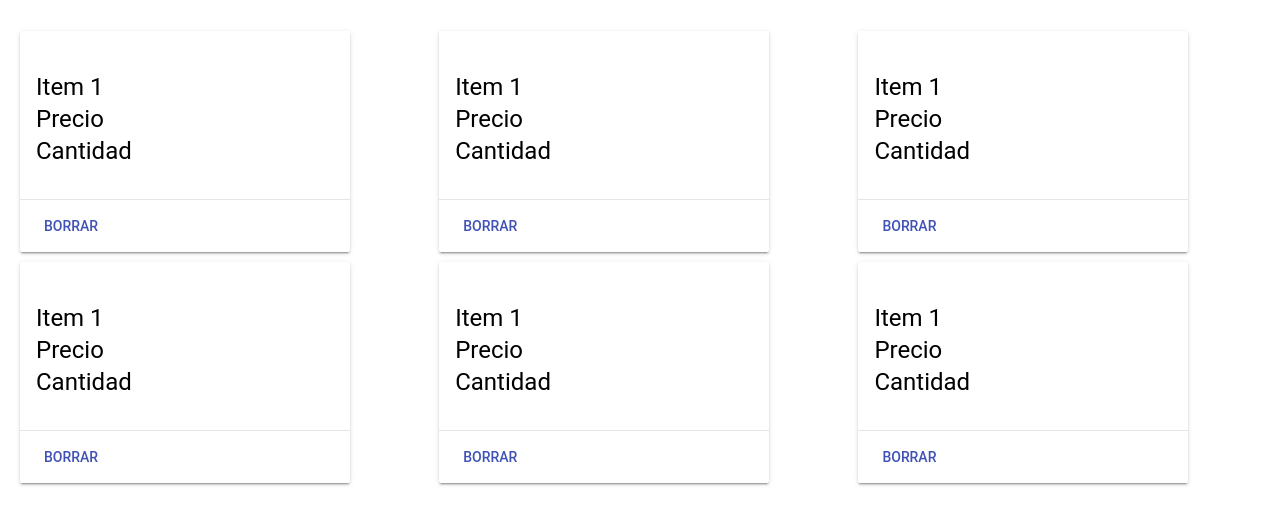
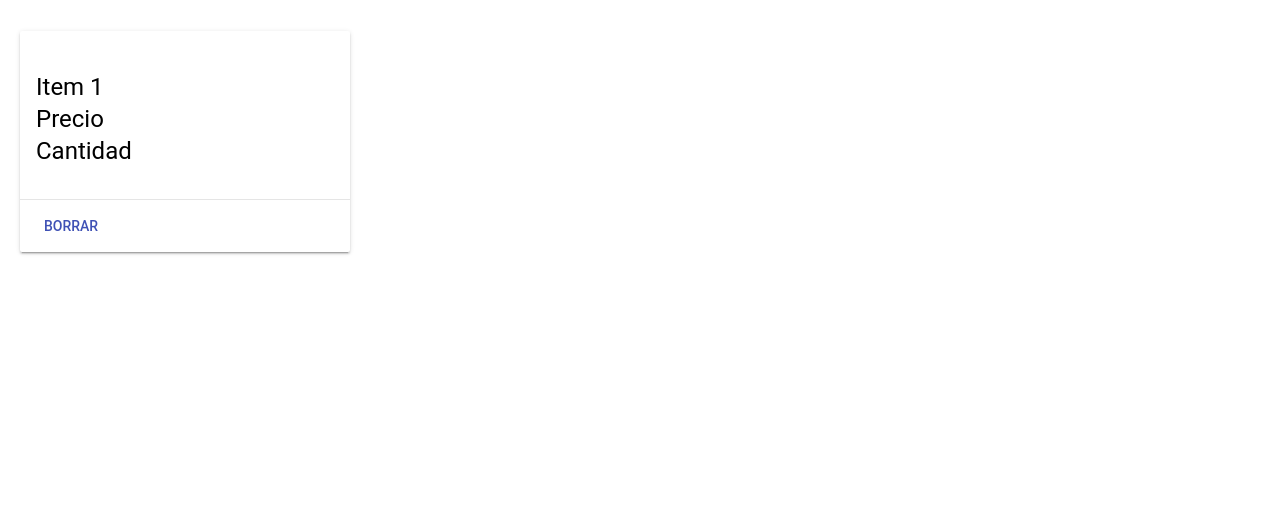
Before and after one commit to joseluco/PWA, a plain HTML site: page index.html in a window 1280 px wide. Shown: the part 167-692 px from the top of the page. Drawn offline with nearby package versions, Linux system fonts and the light colour scheme.

Commit message:
cambios varios

```diff
--- a/index.html
+++ b/index.html
@@ -39,10 +39,9 @@
         <div class="mdl-layout__drawer">
           <span class="mdl-layout-title">Primer AWP</span>
           <nav class="mdl-navigation">
-            <a class="mdl-navigation__link" href="">Item 1</a>
-            <a class="mdl-navigation__link" href="">Item 2</a>
-            <a class="mdl-navigation__link" href="">Item 3</a>
-            <a class="mdl-navigation__link" href="">Item 4</a>
+            <a class="mdl-navigation__link" href="">Limpiar Lista</a>
+            <a class="mdl-navigation__link" href="">Guardar Lista</a>
+            <a class="mdl-navigation__link" href="">Cargar Lista</a>
           </nav>
         </div>
         <main class="mdl-layout__content">
@@ -50,81 +49,6 @@
               <h1 class="textcenter">Lista de compras</h1>
               <div class="container-lista">
                 <div class="demo-card-event mdl-card mdl-shadow--2dp card1">
-                    <div class="mdl-card__title mdl-card--expand">
-                      <h4>
-                        Item 1<br>
-                        Precio<br>
-                        Cantidad
-                      </h4>
-                    </div>
-                    <div class="mdl-card__actions mdl-card--border">
-                      <a class="mdl-button mdl-button--colored mdl-js-button mdl-js-ripple-effect">
-                        Borrar
-                      </a>
-                      <div class="mdl-layout-spacer"></div>
-                    </div>
-                  </div>
-                  <div class="demo-card-event mdl-card mdl-shadow--2dp card1">
-                    <div class="mdl-card__title mdl-card--expand">
-                      <h4>
-                        Item 1<br>
-                        Precio<br>
-                        Cantidad
-                      </h4>
-                    </div>
-                    <div class="mdl-card__actions mdl-card--border">
-                      <a class="mdl-button mdl-button--colored mdl-js-button mdl-js-ripple-effect">
-                        Borrar
-                      </a>
-                      <div class="mdl-layout-spacer"></div>
-                    </div>
-                  </div>
-                  <div class="demo-card-event mdl-card mdl-shadow--2dp card1">
-                    <div class="mdl-card__title mdl-card--expand">
-                      <h4>
-                        Item 1<br>
-                        Precio<br>
-                        Cantidad
-                      </h4>
-                    </div>
-                    <div class="mdl-card__actions mdl-card--border">
-                      <a class="mdl-button mdl-button--colored mdl-js-button mdl-js-ripple-effect">
-                        Borrar
-                      </a>
-                      <div class="mdl-layout-spacer"></div>
-                    </div>
-                  </div>
-                  <div class="demo-card-event mdl-card mdl-shadow--2dp card1">
-                    <div class="mdl-card__title mdl-card--expand">
-                      <h4>
-                        Item 1<br>
-                        Precio<br>
-                        Cantidad
-                      </h4>
-                    </div>
-                    <div class="mdl-card__actions mdl-card--border">
-                      <a class="mdl-button mdl-button--colored mdl-js-button mdl-js-ripple-effect">
-                        Borrar
-                      </a>
-                      <div class="mdl-layout-spacer"></div>
-                    </div>
-                  </div>
-                  <div class="demo-card-event mdl-card mdl-shadow--2dp card1">
-                    <div class="mdl-card__title mdl-card--expand">
-                      <h4>
-                        Item 1<br>
-                        Precio<br>
-                        Cantidad
-                      </h4>
-                    </div>
-                    <div class="mdl-card__actions mdl-card--border">
-                      <a class="mdl-button mdl-button--colored mdl-js-button mdl-js-ripple-effect">
-                        Borrar
-                      </a>
-                      <div class="mdl-layout-spacer"></div>
-                    </div>
-                  </div>
-                  <div class="demo-card-event mdl-card mdl-shadow--2dp card1">
                     <div class="mdl-card__title mdl-card--expand">
                       <h4>
                         Item 1<br>
```
Also changed, not shown: js/mail.js (added, +11 -0 lines).
